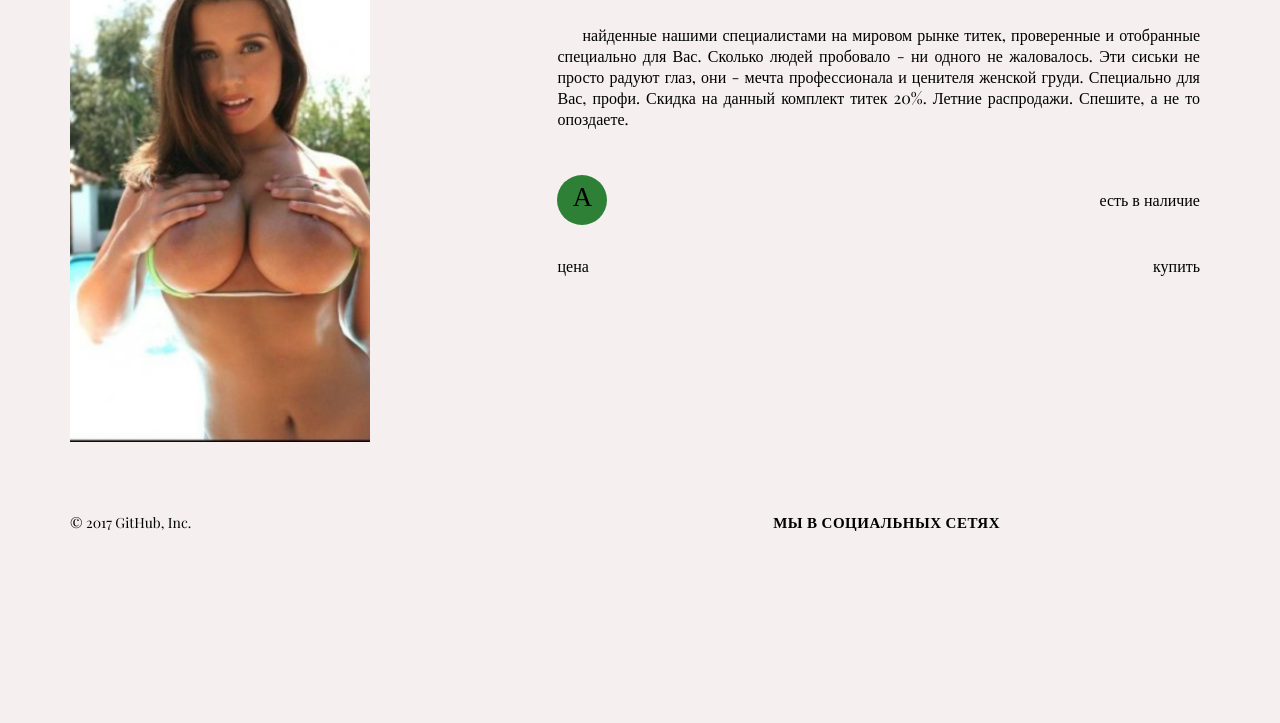
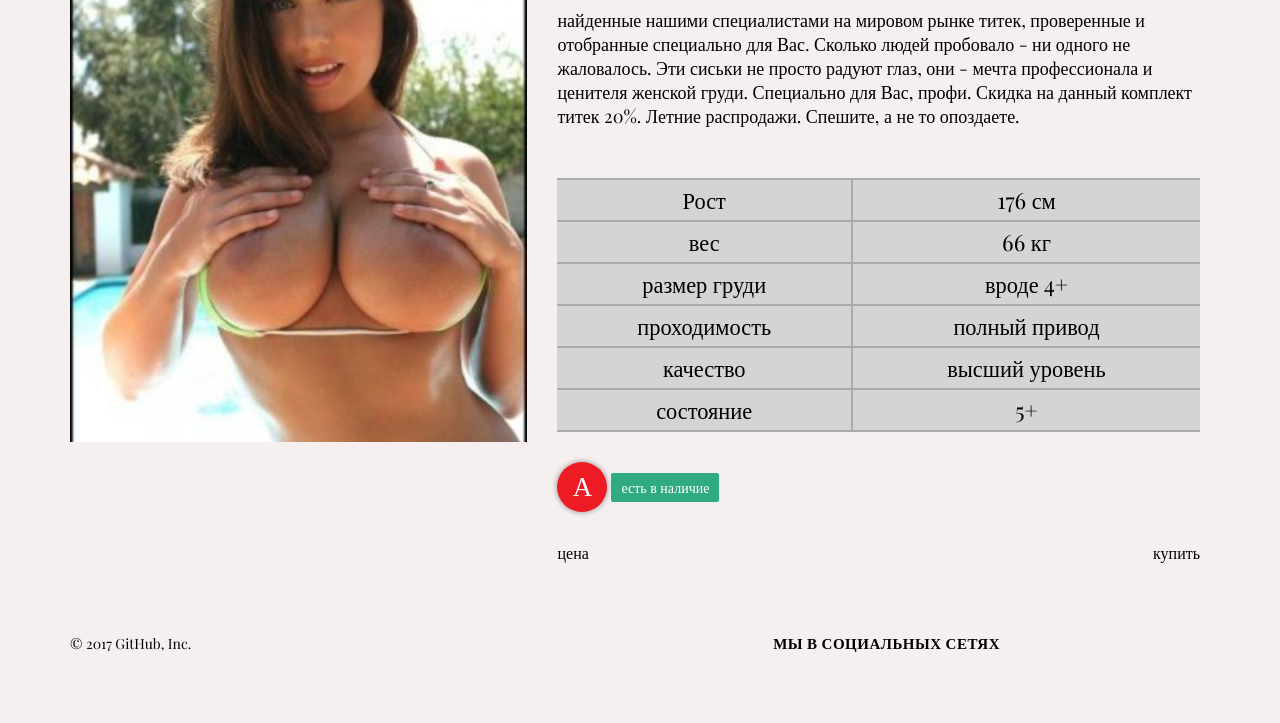
Before and after one commit to VitaliyKazal/OMFG, a website: page prise.html in a window 1280 px wide. Shown: the part 192-915 px from the top of the page. Before the commit the page ends 800 px from the top, so only its background shows below. Drawn offline with nearby package versions, Linux system fonts and the light colour scheme.

Commit message:
add table, fix

```diff
--- a/price.css
+++ b/price.css
@@ -14,6 +14,32 @@ img {
 	max-width: 100%;
 	height: auto;
 }
+
+table {
+	min-width: 100%;
+	border-collapse: collapse;
+	border-spacing: 0;
+	margin-top: 50px;
+}
+
+tr {
+	border-top: 2px #adaaaa solid;
+}
+
+tr:last-child {
+	border-bottom: 2px #adaaaa solid;
+}
+
+td {
+	border-right: 2px #adaaaa solid;
+	background-color: #d4d4d4;
+	padding: 5px 0 5px 0;
+}
+
+table td:last-child {
+	border-right:none;
+}
+
 .container {
 	max-width: 1170px;
 	margin-right: auto;
@@ -168,8 +194,6 @@ img {
 
 .price_photo {
 	height: 500px;
-	width: 300px;
-	float: left;
 	background-image: url(./images/own.jpg);
 	background-repeat: no-repeat;
 	background-position: center;
@@ -178,6 +202,7 @@ img {
 
 .price__short {
 	vertical-align: top;
+	margin-bottom: 30px;
 }
 
 .price__short h1 {
@@ -186,27 +211,31 @@ img {
 	text-align: center;
 	line-height: 1;
 }
-.price__long {
-	padding-top: 30px;
-}
 .price__long p {
-	text-align: justify;
-	text-indent: 25px;
+	font-size: 18px;
+	line-height: 24px;
+	margin-top: 0;
 }
 
 .price__long__raiting {
 	padding: 30px 0;
-	line-height: 50px;
+	margin-right: 30px;
 }
 
+.price__long__table {
+	font-size: 1.4rem;
+	text-align: center;
+}
 .price__raiting__icon {
 	width: 50px;
 	height: 50px;
-	background: #2D8036;
+	background: #ed1c24;
 	border-radius: 50%;
-	float: left;
+	line-height: 46px;
 	display: inline-block;
 	vertical-align: middle;
+	color: #fff;
+	box-shadow: 0 0 5px 1px rgba(0,0,0,0.3)
 }
 
 .raiting__icon-title {
@@ -215,14 +244,19 @@ img {
 }
 
 .raiting__icon-title span {
+	display: inline-block;
 	font-size: 27px;
-	line-height: 1;
+	/*line-height: 1;*/
 }
 
 .price__raiting__available {
-	float: right;
 	display: inline-block;
 	vertical-align: middle;
+	padding: 5px 10px;
+	background-color: #30ab80;
+	color: #fff;
+	border-radius: 2px;
+	font-size: 14px;
 }
 
 .buy__new-buy {
--- a/prise.html
+++ b/prise.html
@@ -38,6 +38,34 @@
 					<div class="price_description">
 						<div class="price__short"><h1>Отличный комплект титек</h1></div>
 						<div class="price__long"><p>найденные нашими специалистами на мировом рынке титек, проверенные и отобранные специально для Вас. Сколько людей пробовало - ни одного не жаловалось. Эти сиськи не просто радуют глаз, они - мечта профессионала и ценителя женской груди. Специально для Вас, профи. Скидка на данный комплект титек 20%. Летние распродажи. Спешите, а не то опоздаете.</p>
+							<table class="price__long__table">
+								<tbody>
+									<tr>
+										<td>Рост</td>
+										<td>176 см</td>
+									</tr>
+									<tr>
+										<td>вес</td>
+										<td>66 кг</td>
+									</tr>
+									<tr>
+										<td>размер груди</td>
+										<td>вроде 4+</td>
+									</tr>
+									<tr>
+										<td>проходимость</td>
+										<td>полный привод</td>
+									</tr>
+									<tr>
+										<td>качество</td>
+										<td>высший уровень</td>
+									</tr>
+									<tr>
+										<td>состояние</td>
+										<td>5+</td>
+									</tr>
+								</tbody>
+							</table>
 							<div class="price__long__raiting clearfix">
 								<div class="price__raiting__icon">
 									<div class="raiting__icon-title"><span >А</span></div>
```
